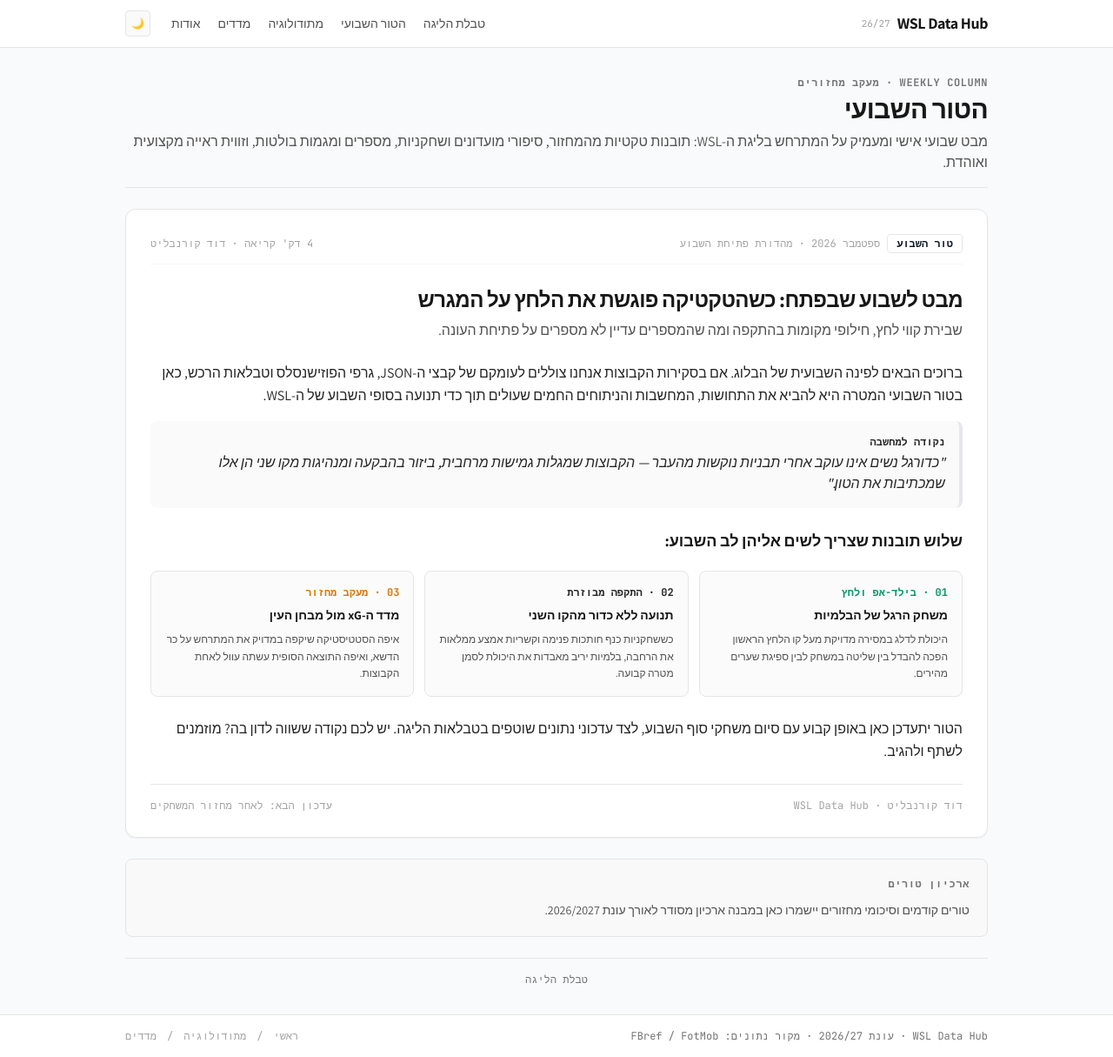
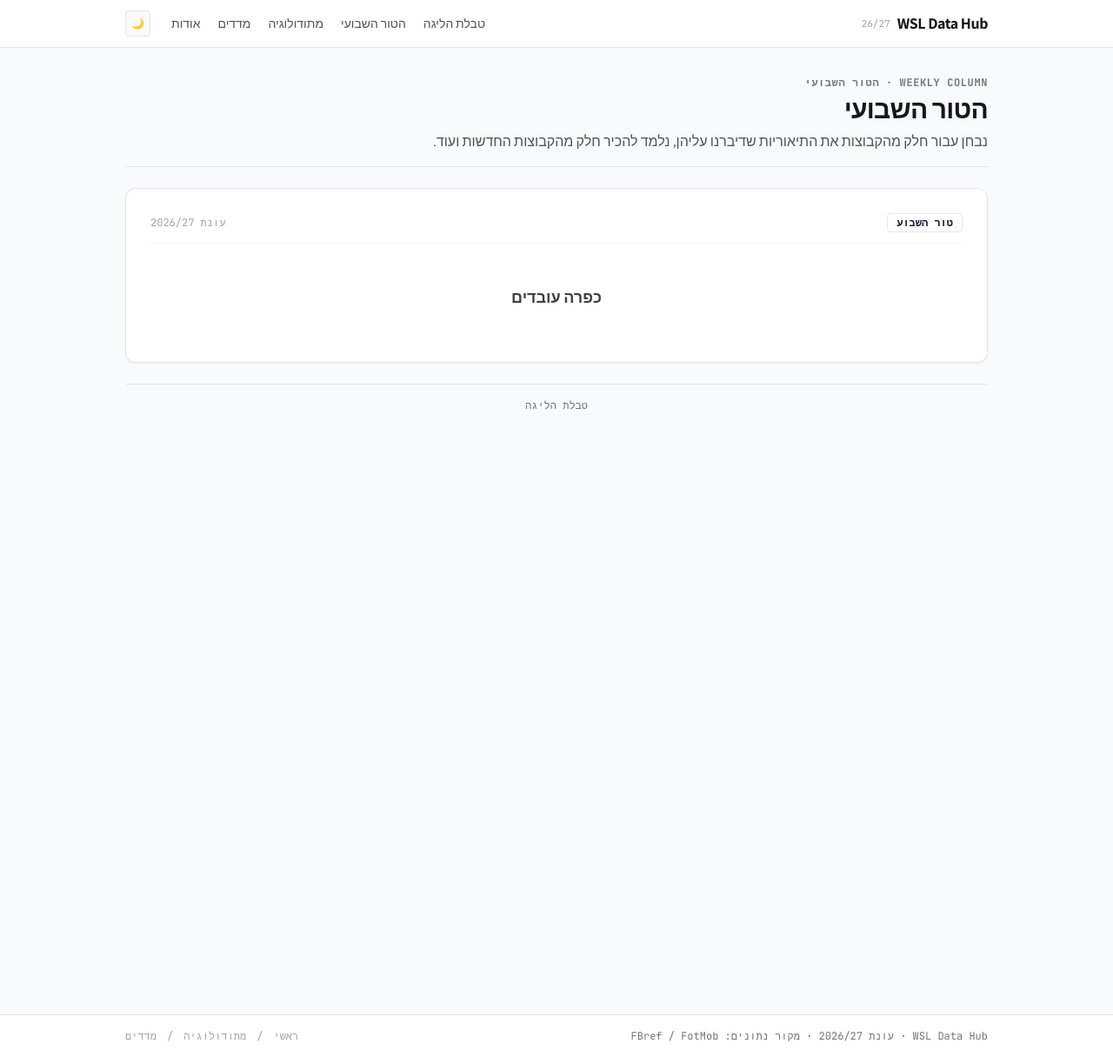
Before and after one commit to davidkorenblit/wsl-data-hub, a Jekyll site: the page built from weekly.md, in a window 1280 px wide and 1215 px high. Shown: the whole window at 87% size. Built offline with Jekyll 4.4.1, drawn with Linux system fonts in a browser that asks for light colours; nearby versions of some CDN libraries.

Commit message:
chore(weekly): clean up weekly column text and use 'כפרה עובדים' placeholder

```diff
--- a/weekly.md
+++ b/weekly.md
@@ -9,112 +9,31 @@ permalink: /weekly/
   <!-- Page Header -->
   <div class="border-b border-neutral-200 dark:border-neutral-800 pb-4">
     <div class="text-xs font-mono uppercase text-neutral-500 dark:text-neutral-400 font-bold tracking-wider mb-1">
-      WEEKLY COLUMN · מעקב מחזורים
+      WEEKLY COLUMN · הטור השבועי
     </div>
     <h1 class="text-2xl md:text-3xl font-bold tracking-tight text-neutral-900 dark:text-white mb-2">
       הטור השבועי
     </h1>
     <p class="text-sm sm:text-base text-neutral-600 dark:text-neutral-300 leading-relaxed font-sans">
-      מבט שבועי אישי ומעמיק על המתרחש בליגת ה-WSL: תובנות טקטיות מהמחזור, סיפורי מועדונים ושחקניות, מספרים ומגמות בולטות, וזווית ראייה מקצועית ואוהדת.
+      נבחן עבור חלק מהקבוצות את התיאוריות שדיברנו עליהן, נלמד להכיר חלק מהקבוצות החדשות ועוד.
     </p>
   </div>
 
-  <!-- Featured / Latest Column Card -->
-  <article class="rounded-xl border border-neutral-200 dark:border-neutral-800 bg-white dark:bg-[#121215] p-6 sm:p-7 space-y-6 shadow-sm">
-
-    <!-- Meta Bar -->
-    <div class="flex flex-wrap items-center justify-between gap-2 border-b border-neutral-100 dark:border-neutral-800/80 pb-3">
-      <div class="flex items-center gap-2">
-        <span class="text-xs font-mono font-bold px-2.5 py-0.5 rounded bg-primary-500/10 text-primary-600 dark:text-primary-400 border border-primary-500/20">
-          טור השבוע
-        </span>
-        <span class="text-xs font-mono text-neutral-400 dark:text-neutral-500">
-          ספטמבר 2026 · מהדורת פתיחת השבוע
-        </span>
-      </div>
-      <div class="text-xs font-mono text-neutral-400 dark:text-neutral-500">
-        4 דק' קריאה · דוד קורנבליט
-      </div>
+  <!-- Featured Column Card -->
+  <article class="rounded-xl border border-neutral-200 dark:border-neutral-800 bg-white dark:bg-[#121215] p-6 sm:p-7 space-y-4 shadow-sm">
+    <div class="flex items-center justify-between border-b border-neutral-100 dark:border-neutral-800 pb-3">
+      <span class="text-xs font-mono font-bold px-2.5 py-0.5 rounded bg-primary-500/10 text-primary-600 dark:text-primary-400 border border-primary-500/20">
+        טור השבוע
+      </span>
+      <span class="text-xs font-mono text-neutral-400 dark:text-neutral-500">
+        עונת 2026/27
+      </span>
     </div>
 
-    <!-- Title & Subtitle -->
-    <div class="space-y-2">
-      <h2 class="text-xl sm:text-2xl font-bold tracking-tight text-neutral-900 dark:text-white">
-        מבט לשבוע שבפתח: כשהטקטיקה פוגשת את הלחץ על המגרש
-      </h2>
-      <p class="text-sm sm:text-base text-neutral-600 dark:text-neutral-300">
-        שבירת קווי לחץ, חילופי מקומות בהתקפה ומה שהמספרים עדיין לא מספרים על פתיחת העונה.
-      </p>
+    <div class="py-8 text-center text-lg font-bold text-neutral-700 dark:text-neutral-300 font-sans">
+      כפרה עובדים
     </div>
-
-    <!-- Column Content -->
-    <div class="space-y-4 text-neutral-800 dark:text-neutral-200 leading-relaxed text-base font-sans">
-      <p>
-        ברוכים הבאים לפינה השבועית של הבלוג. אם בסקירות הקבוצות אנחנו צוללים לעומקם של קבצי ה-JSON, גרפי הפוזישנסלס וטבלאות הרכש, כאן בטור השבועי המטרה היא להביא את התחושות, המחשבות והניתוחים החמים שעולים תוך כדי תנועה בסופי השבוע של ה-WSL.
-      </p>
-
-      <!-- Highlight Quote Callout -->
-      <div class="p-4 rounded-lg bg-neutral-50 dark:bg-[#18181c] border-r-4 border-primary-500 text-neutral-800 dark:text-neutral-200 space-y-1">
-        <div class="text-xs font-mono uppercase text-primary-600 dark:text-primary-400 font-bold">
-          נקודה למחשבה
-        </div>
-        <p class="text-sm sm:text-base italic font-medium">
-          "כדורגל נשים אינו עוקב אחרי תבניות נוקשות מהעבר — הקבוצות שמגלות גמישות מרחבית, ביזור בהבקעה ומנהיגות מקו שני הן אלו שמכתיבות את הטון."
-        </p>
-      </div>
-
-      <h3 class="text-lg font-bold text-neutral-900 dark:text-white pt-2">
-        שלוש תובנות שצריך לשים אליהן לב השבוע:
-      </h3>
-
-      <div class="grid grid-cols-1 md:grid-cols-3 gap-3 pt-1">
-        <div class="p-4 rounded-lg bg-neutral-50/70 dark:bg-[#18181c] border border-neutral-200 dark:border-neutral-800 space-y-2">
-          <div class="text-xs font-mono text-emerald-600 dark:text-emerald-400 font-bold">01 · בילד-אפ ולחץ</div>
-          <div class="font-bold text-sm text-neutral-900 dark:text-white">משחק הרגל של הבלמיות</div>
-          <p class="text-xs text-neutral-600 dark:text-neutral-400 leading-relaxed">
-            היכולת לדלג במסירה מדויקת מעל קו הלחץ הראשון הפכה להבדל בין שליטה במשחק לבין ספיגת שערים מהירים.
-          </p>
-        </div>
-
-        <div class="p-4 rounded-lg bg-neutral-50/70 dark:bg-[#18181c] border border-neutral-200 dark:border-neutral-800 space-y-2">
-          <div class="text-xs font-mono text-primary-600 dark:text-primary-400 font-bold">02 · התקפה מבוזרת</div>
-          <div class="font-bold text-sm text-neutral-900 dark:text-white">תנועה ללא כדור מהקו השני</div>
-          <p class="text-xs text-neutral-600 dark:text-neutral-400 leading-relaxed">
-            כששחקניות כנף חותכות פנימה וקשריות אמצע ממלאות את הרחבה, בלמיות יריב מאבדות את היכולת לסמן מטרה קבועה.
-          </p>
-        </div>
-
-        <div class="p-4 rounded-lg bg-neutral-50/70 dark:bg-[#18181c] border border-neutral-200 dark:border-neutral-800 space-y-2">
-          <div class="text-xs font-mono text-amber-600 dark:text-amber-400 font-bold">03 · מעקב מחזור</div>
-          <div class="font-bold text-sm text-neutral-900 dark:text-white">מדד ה-xG מול מבחן העין</div>
-          <p class="text-xs text-neutral-600 dark:text-neutral-400 leading-relaxed">
-            איפה הסטטיסטיקה שיקפה במדויק את המתרחש על כר הדשא, ואיפה התוצאה הסופית עשתה עוול לאחת הקבוצות.
-          </p>
-        </div>
-      </div>
-
-      <p class="pt-2">
-        הטור יתעדכן כאן באופן קבוע עם סיום משחקי סוף השבוע, לצד עדכוני נתונים שוטפים בטבלאות הליגה. יש לכם נקודה ששווה לדון בה? מוזמנים לשתף ולהגיב.
-      </p>
-    </div>
-
-    <!-- Author Sign-off Footer -->
-    <div class="pt-4 border-t border-neutral-200 dark:border-neutral-800 flex items-center justify-between text-xs font-mono text-neutral-400 dark:text-neutral-500">
-      <span>דוד קורנבליט · WSL Data Hub</span>
-      <span>עדכון הבא: לאחר מחזור המשחקים</span>
-    </div>
-
   </article>
-
-  <!-- Future Columns / Archive Placeholder -->
-  <div class="rounded-lg border border-neutral-200 dark:border-neutral-800 bg-neutral-50/50 dark:bg-[#121215] p-5 space-y-3">
-    <div class="text-xs font-mono uppercase text-neutral-500 dark:text-neutral-400 font-bold tracking-wider">
-      ארכיון טורים
-    </div>
-    <p class="text-xs sm:text-sm text-neutral-600 dark:text-neutral-400">
-      טורים קודמים וסיכומי מחזורים יישמרו כאן במבנה ארכיון מסודר לאורך עונת 2026/2027.
-    </p>
-  </div>
 
   <!-- Standardized Post Pagination -->
   {% include post_pagination.html %}
```
Also changed, not shown: index.md (+1 -1 lines).
